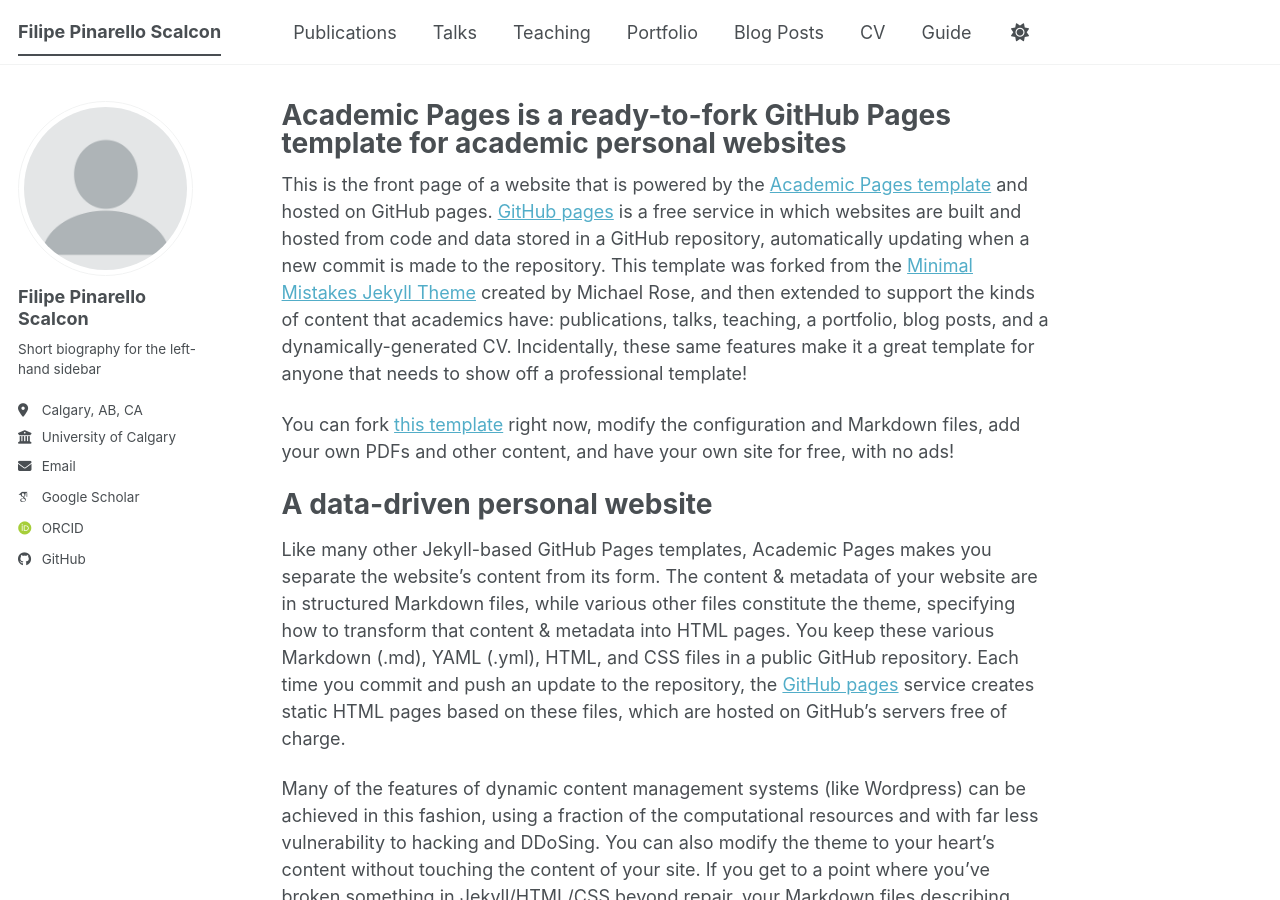
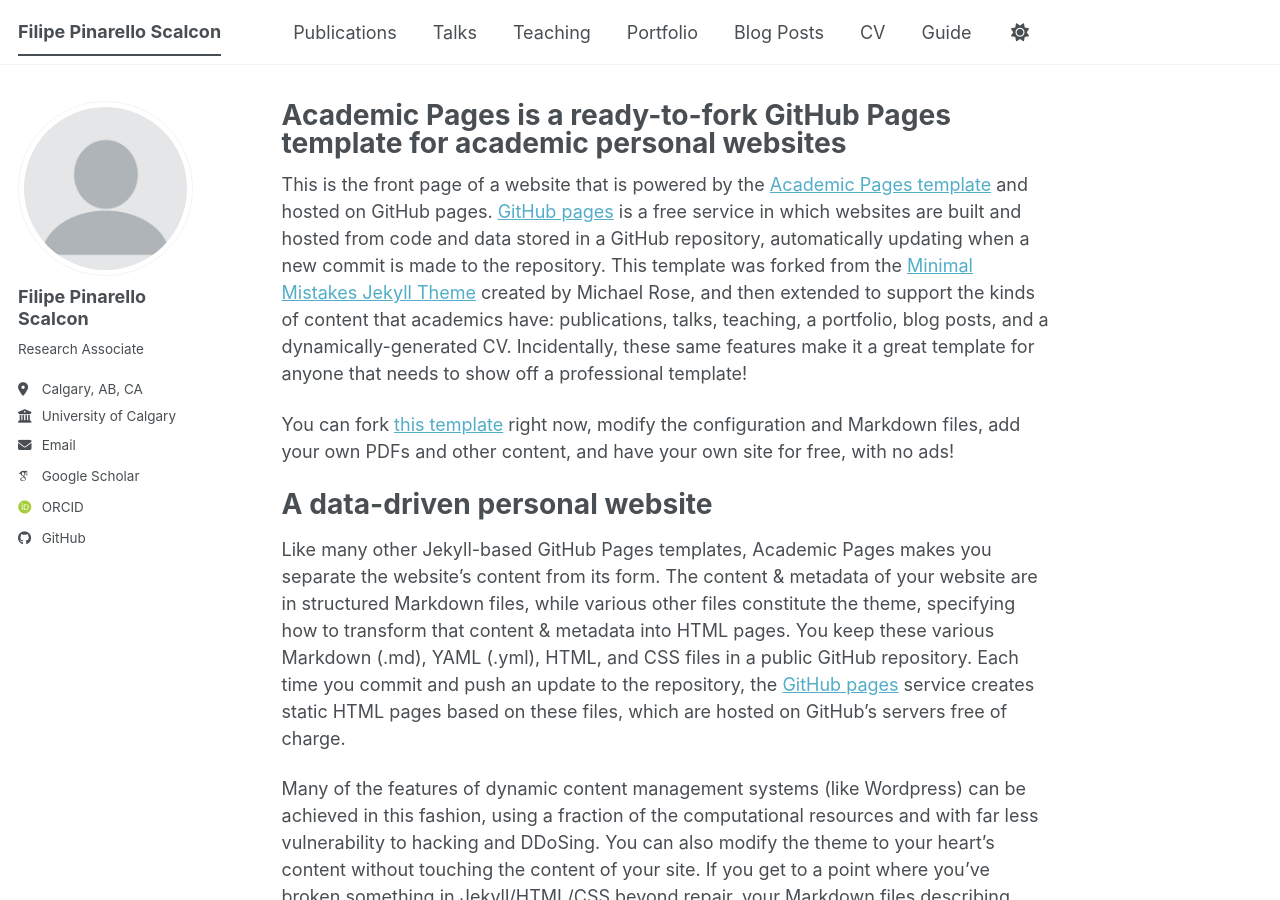
Before and after one commit to fpscalcon/fpscalcon.github.io, a Jekyll site: the page built from _pages/about.md, in a window 1280 px wide and 900 px high. Built offline with Jekyll 4.4.1, drawn with Linux system fonts in a browser that asks for light colours; some web fonts are replaced; a script bundle is joined from its source files by our own code; library files that are not in the unit come from our copies.

Commit message:
Update _config.yml

```diff
--- a/_config.yml
+++ b/_config.yml
@@ -26,7 +26,7 @@
   avatar           : "profile.png"
   name             : "Filipe Pinarello Scalcon"
   pronouns         : # example: "she/her"
-  bio              : "Short biography for the left-hand sidebar"
+  bio              : "Research Associate"
   location         : "Calgary, AB, CA"
   employer         : "University of Calgary"
   uri              : # URL
```
